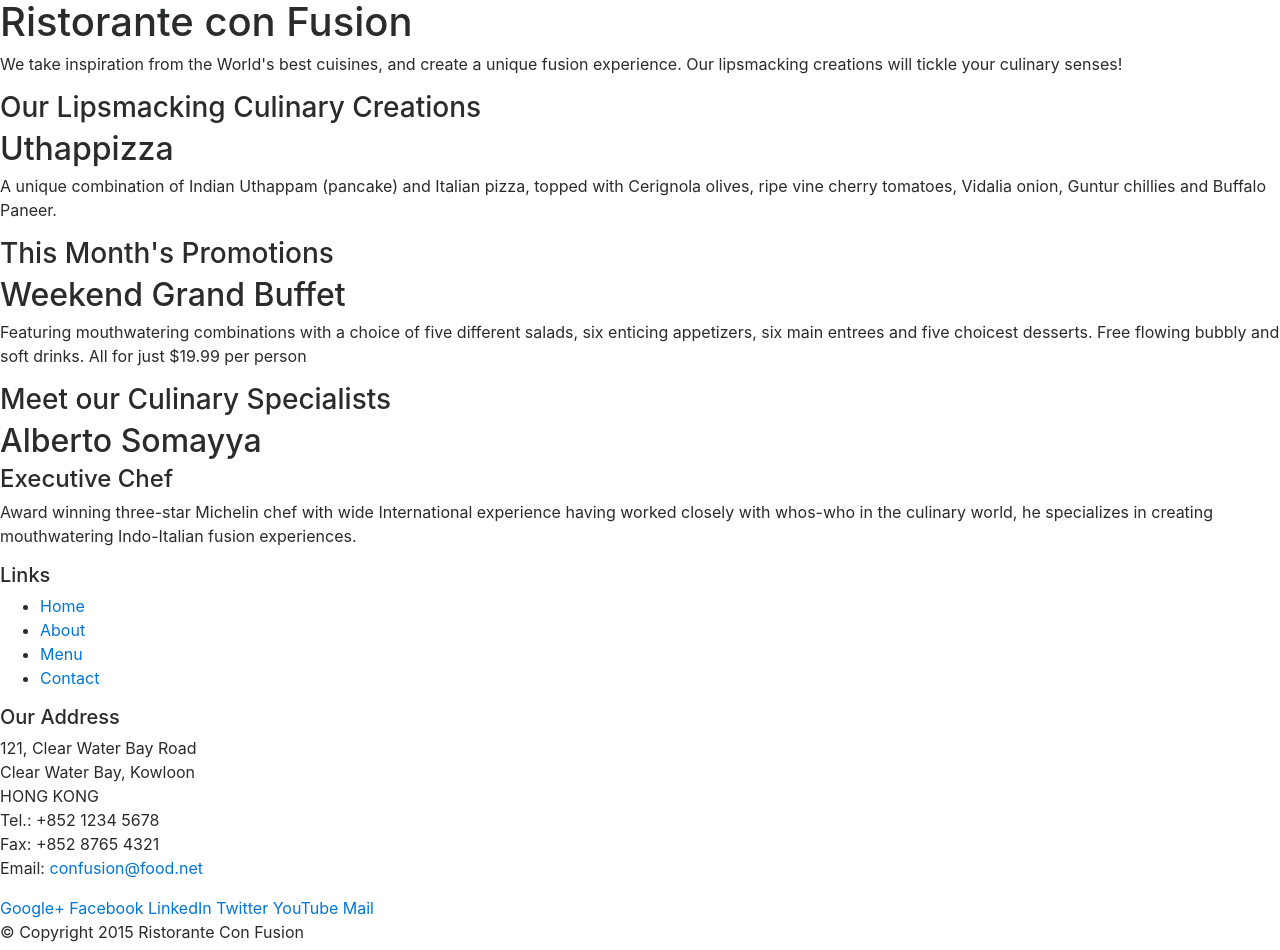
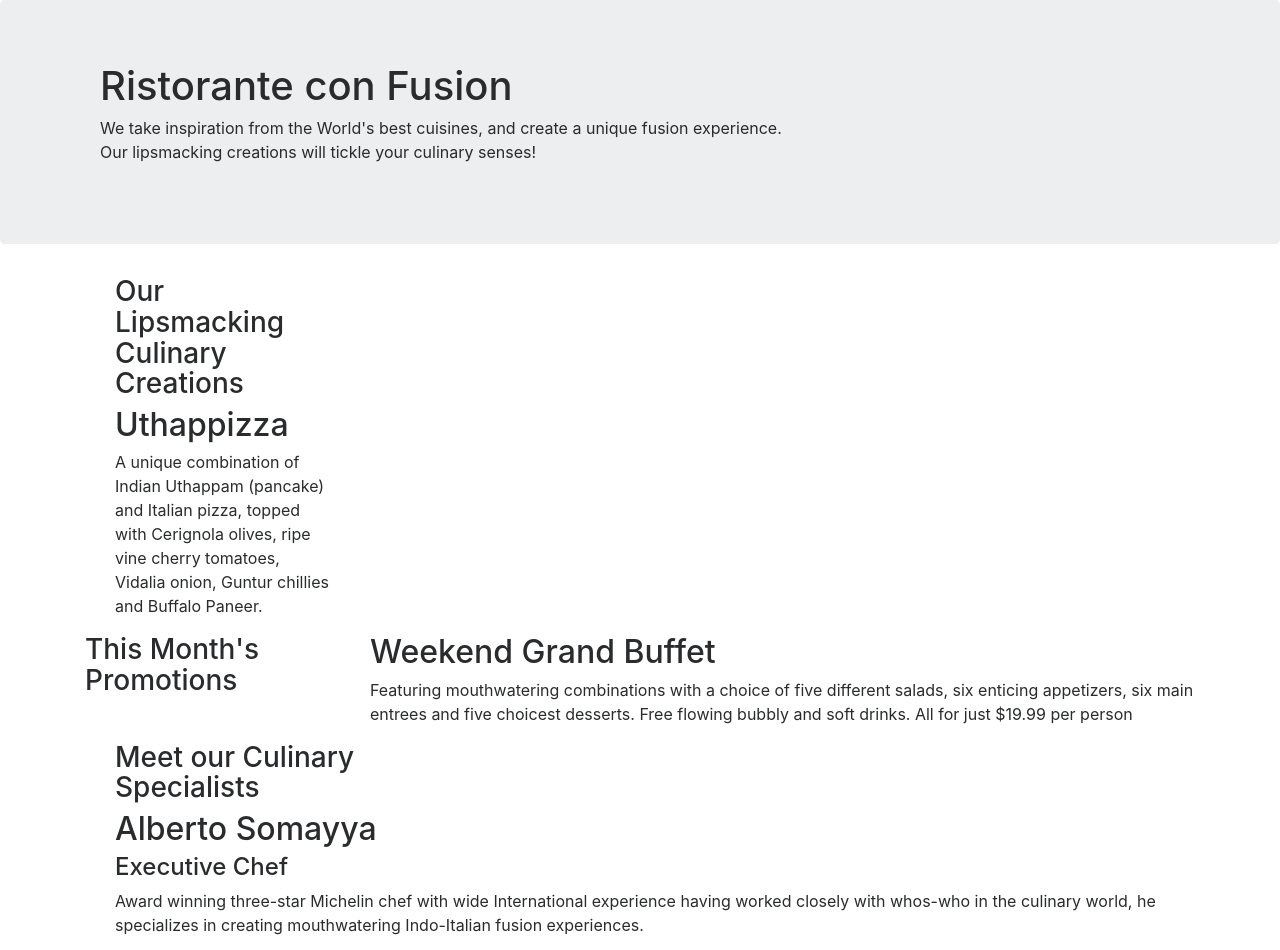
Before and after one commit to rv498/Bootstrap4_Assignment_1, a plain HTML site: page index.html in a window 1280 px wide. Shown: the top 950 px of the page. Drawn offline with nearby package versions, Linux system fonts and the light colour scheme; a script that the page names is missing.

Commit message:
2nd commit

```diff
--- a/index.html
+++ b/index.html
@@ -13,10 +13,11 @@
 
 <body>
 
-    <header>
-        <div>
-            <div>
-                <div>
+    <header class="jumbotron">
+        <div class="container">
+          <div class="row">
+            <div class="col-12 col-sm-8">
+                <div class="col col-sm">
                     <h1>Ristorante con Fusion</h1>
                     <p>We take inspiration from the World's best cuisines, and create a unique fusion experience. Our lipsmacking creations will tickle your culinary senses!</p>
                 </div>
@@ -26,33 +27,33 @@
         </div>
     </header>
 
-    <div>
-        <div>
-            <div>
+    <div class="container">
+        <div class="col-sm-4 col-md-3 flex-last">
+            <div class="col-sm-4 col-md-3">
                 <h3>Our Lipsmacking Culinary Creations</h3>
             </div>
-            <div>
+            <div class="col-sm col-md">
                 <h2>Uthappizza</h2>
                 <p>A unique combination of Indian Uthappam (pancake) and Italian pizza, topped with Cerignola olives, ripe vine cherry tomatoes, Vidalia onion, Guntur chillies and Buffalo Paneer.</p>
             </div>
         </div>
 
 
-        <div>
-            <div>
+        <div class="row">
+            <div class="col-sm-4 col-md-3">
                 <h3>This Month's Promotions</h3>
             </div>
-            <div>
+            <div class="col-sm col-md">
                 <h2>Weekend Grand Buffet</h2>
                 <p>Featuring mouthwatering combinations with a choice of five different salads, six enticing appetizers, six main entrees and five choicest desserts. Free flowing bubbly and soft drinks. All for just $19.99 per person </p>
             </div>
         </div>
 
-        <div>
-            <div>
+        <div class="col-sm col-md flex-first">
+            <div class="col-sm-4 col-md-3">
                 <h3>Meet our Culinary Specialists</h3>
             </div>
-            <div>
+            <div class="col-sm col-md">
                 <h2>Alberto Somayya</h2>
                 <h4>Executive Chef</h4>
                 <p>Award winning three-star Michelin chef with wide International experience having worked closely with whos-who in the culinary world, he specializes in creating mouthwatering Indo-Italian fusion experiences. </p>
@@ -61,18 +62,18 @@
     </div>
 
     <footer>
-        <div>
-            <div>
-                <div>
+        <div class="container">
+            <div class="row">
+                <div class="col-5 col-sm-2">
                     <h5>Links</h5>
-                    <ul>
+                    <ul class="list-unstyled">
                         <li><a href="#">Home</a></li>
                         <li><a href="#">About</a></li>
                         <li><a href="#">Menu</a></li>
                         <li><a href="#">Contact</a></li>
                     </ul>
                 </div>
-                <div>
+                <div class="col-6 col-sm-5">
                     <h5>Our Address</h5>
                     <address>
 		              121, Clear Water Bay Road<br>
@@ -83,8 +84,8 @@
 		              Email: <a href="mailto:confusion@food.net">confusion@food.net</a>
 		           </address>
                 </div>
-                <div>
-                    <div>
+                <div class="col col-sm-4">
+                    <div class="col-5 offset-1 col-sm-2">
                         <a href="http://google.com/+">Google+</a>
                         <a href="http://www.facebook.com/profile.php?id=">Facebook</a>
                         <a href="http://www.linkedin.com/in/">LinkedIn</a>
@@ -95,7 +96,7 @@
                 </div>
            </div>
            <div>
-                <div>
+                <div class="col-auto">
                     <p>© Copyright 2015 Ristorante Con Fusion</p>
                 </div>
            </div>
```
Also changed, not shown: css/styles.css (added).
